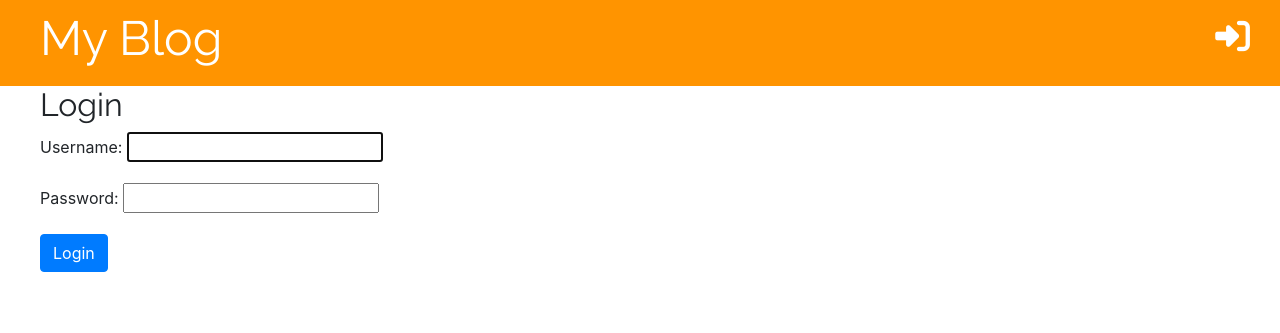
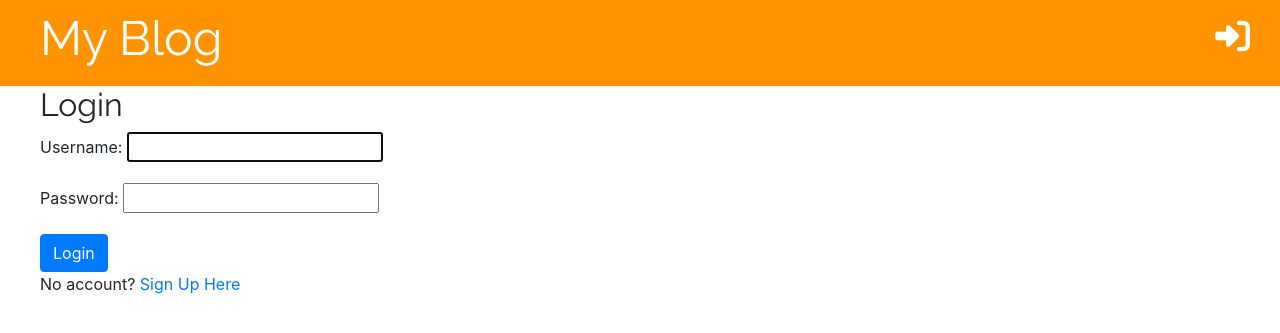
Before and after one commit to DamonU2/mysite, a Django app: page /accounts/login/ in a window 1280 px wide. Shown: the top 333 px of the page. Run offline with Django 3.2, Linux system fonts and the light colour scheme; some libraries are stand-ins or nearby versions.

Commit message:
Added signup link to login page

```diff
--- a/blog/templates/registration/login.html
+++ b/blog/templates/registration/login.html
@@ -7,4 +7,5 @@
         {{ form.as_p }}
         <button type="submit" class="btn btn-primary">Login</button>
     </form>
+    <p>No account? <a href="{% url 'signup' %}">Sign Up Here</a></p>
 {% endblock %}
```
